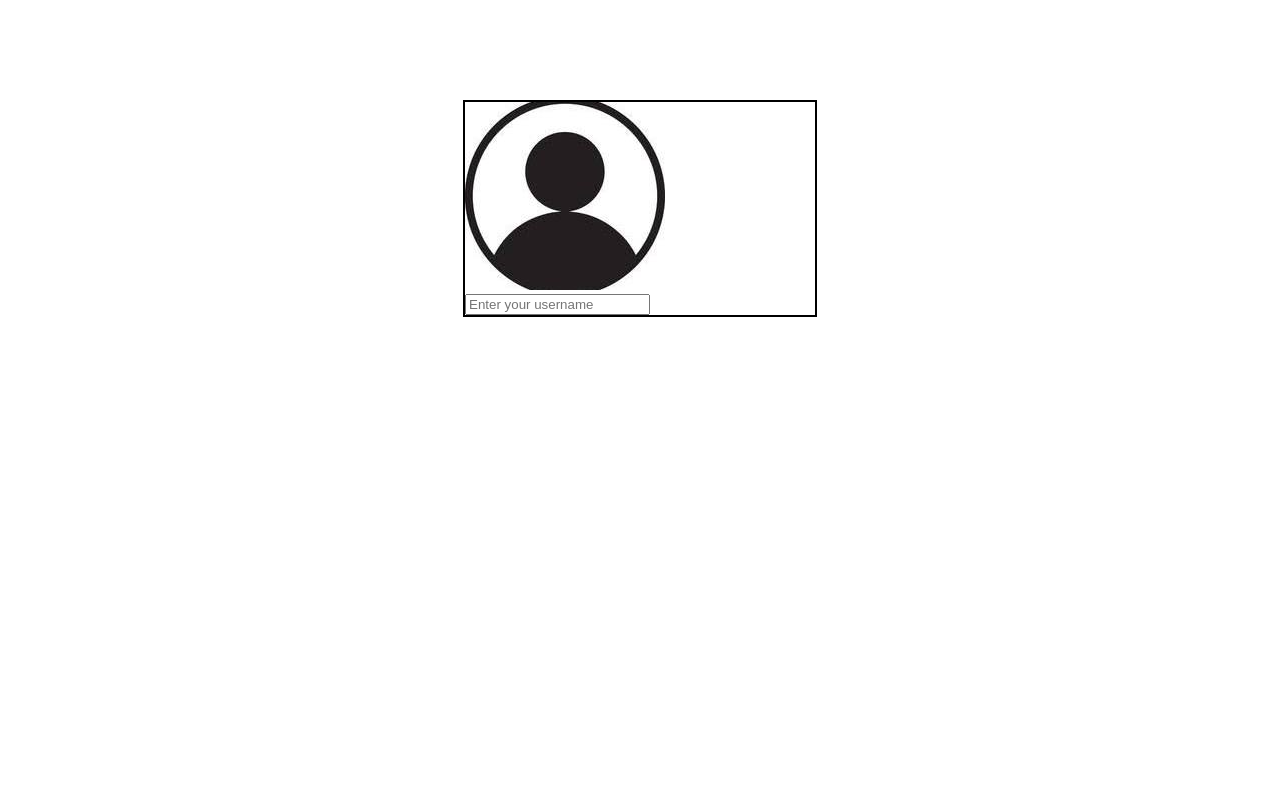
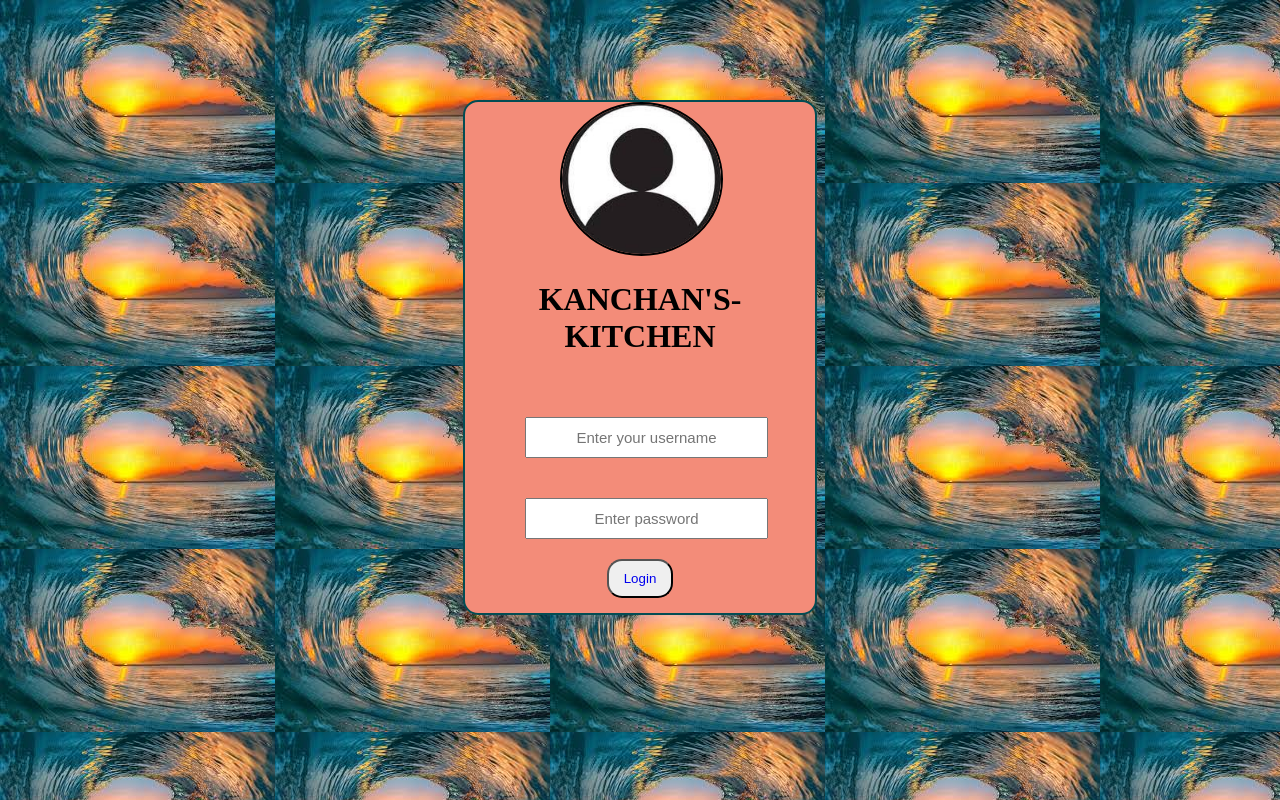
Before and after one commit to kanchanawari12/hotel-kanchan, a plain HTML site: page index.html in a window 1280 px wide. Drawn offline with Linux system fonts and the light colour scheme.

Commit message:
loginpage completed

```diff
--- a/css/login.css
+++ b/css/login.css
@@ -1,8 +1,58 @@
 .contain{
-    border:2px solid black;
+    border:2px solid #034C53;
     width:350px;
     margin:100px;
     display:block;
     margin-left:auto;
     margin-right:auto;
+    border-radius:15px;
+    background-color: #F38C79;
+
 }
+
+.loginlogo{
+    height:150px;
+    border:2px solid black;
+    margin-left:27%;
+    border-radius:50%;
+}
+.input{
+    margin-left:60px;
+    padding:10px 20px;
+    margin-top:40px;
+    font-size:15px;
+    text-align: center;
+}
+
+.loginbtn{
+    display:block;
+    padding:10px 15px;
+    border-radius: 15px;
+    margin-top:20px;
+    margin-left:auto;
+    margin-right:auto;
+    margin-bottom: 15px;
+    cursor:pointer;
+
+}
+
+.contain:hover{
+    box-shadow:0 0 5px 2px gray;
+}
+
+.loginbtn:hover{
+    box-shadow:0 0 5px 2px gray;
+
+}
+body{
+    padding: 0;
+    margin:0;
+    background-image: url(../img/icons/water.jpg);
+
+}
+
+/* .loginpage{
+    background-image: url(../img/icons/water.jpg);
+    height:100%;
+    width:100%;
+} */
--- a/index.html
+++ b/index.html
@@ -5,12 +5,17 @@
     <link rel="stylesheet" href="./../css/login.css"/>
 </head>
 <body>
+    <div class="loginpage">
     <div class="contain">
         <img src="./../img/icons/login.jpg" alt="loginlogo" class="loginlogo"/>
+        <h1 style="text-align: center;">KANCHAN'S-KITCHEN</h1>
         <form>
-            <input type="text" placeholder="Enter your username" >
+            <input type="text" placeholder="Enter your username" class="input" required>
+            <input type="password" placeholder="Enter password" class="input" required/>
+            <button class="loginbtn"><a href="./../pages/home.html" style="text-decoration: none;">Login</a></button>
         </form>
     </div>
+</div>
 
 </body>
 </html>
```
Also changed, not shown: pages/about.html (+1 -1 lines), pages/contact.html (+1 -1 lines), pages/home.html (+4 -4 lines), img/icons/water.jpg (added).
